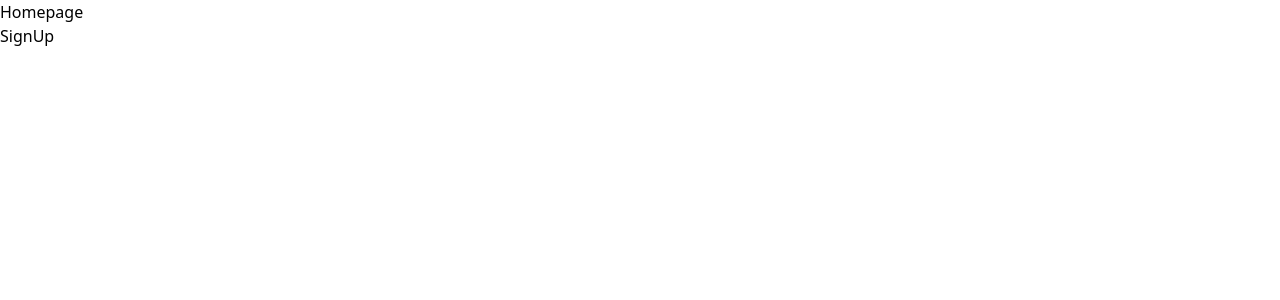
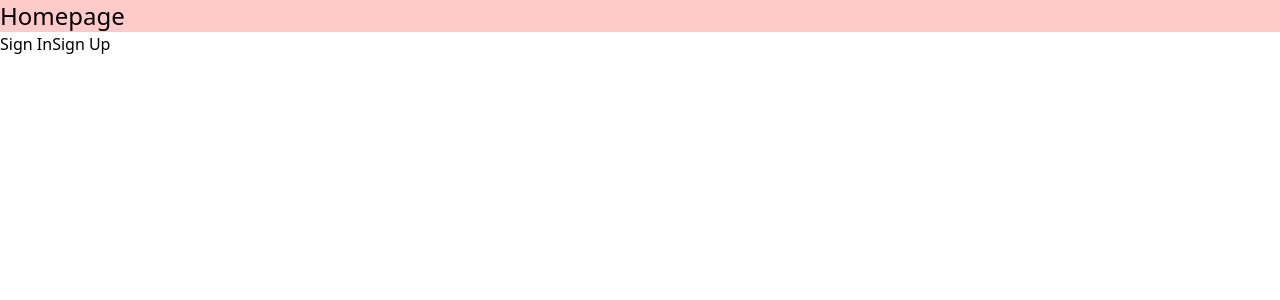
Before and after one commit to Sdqumar/vtu, a Next.js app: page / in a window 1280 px wide. Shown: the top 300 px of the page. Built offline with nearby package versions, Linux system fonts and the light colour scheme.

Commit message:
tailwindcss

```diff
--- a/compoments/Home/signup.tsx
+++ b/compoments/Home/signup.tsx
@@ -1,3 +1,13 @@
-export default function Singup(){
-    return <h1>SignUp</h1>
+import Button from "../global/Button";
+
+const SingUp = () => {
+    return (
+        <div>
+            <div>
+                <Button title="Sign In" />
+                <Button title="Sign Up" />
+            </div>
+        </div>
+    )
 }
+export default SingUp
--- /dev/null
+++ b/compoments/global/Button.tsx
@@ -0,0 +1,10 @@
+type buttonProps ={
+    title:string
+};
+
+
+export default function Button({title}:buttonProps) {
+    return (
+        <span className="mx-10 bg-green-300 text-red-700">{title}</span>
+        );
+};
--- a/package.json
+++ b/package.json
@@ -17,8 +17,10 @@
   "devDependencies": {
     "@types/node": "17.0.8",
     "@types/react": "17.0.38",
+    "autoprefixer": "^10.4.2",
     "eslint": "8.6.0",
     "eslint-config-next": "12.0.8",
+    "postcss": "^8.4.5",
     "tailwindcss": "^3.0.14",
     "typescript": "4.5.4"
   }
--- a/pages/index.tsx
+++ b/pages/index.tsx
@@ -1,11 +1,12 @@
 import type { NextPage } from 'next'
-import Signup from "../compoments/Home/Signup"
+import SignUp from "../compoments/Home/SignUp"
 
 const Home: NextPage = () => {
   return (
     <div>
-     <h1>Homepage</h1>
-     <Signup/>
+     <h1 className='bg-red-200 text-2xl'>Homepage</h1>
+     <SignUp/>
+
     </div>
   )
 }
--- /dev/null
+++ b/postcss.config.js
@@ -0,0 +1,6 @@
+module.exports = {
+  plugins: {
+    tailwindcss: {},
+    autoprefixer: {},
+  },
+}
--- a/tailwind.config.js
+++ b/tailwind.config.js
@@ -1,5 +1,8 @@
 module.exports = {
-  content: [],
+  content: [
+    "./pages/**/*.{js,ts,jsx,tsx}",
+    "./components/**/*.{js,ts,jsx,tsx}",
+  ],
   theme: {
     extend: {},
   },
```
Also changed, not shown: styles/globals.css (line endings or trailing spaces), 1 other file (tests, documents, lock files or other folders).
